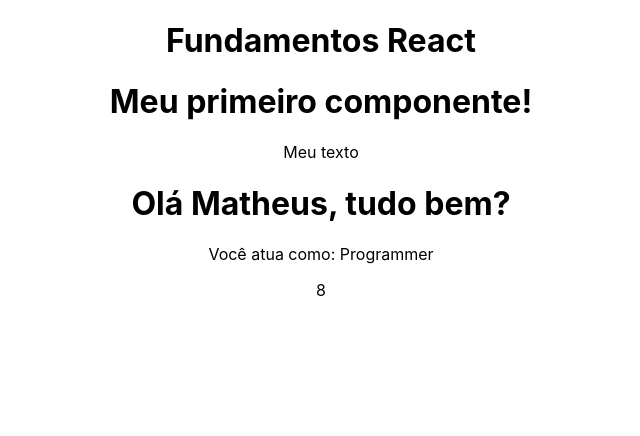
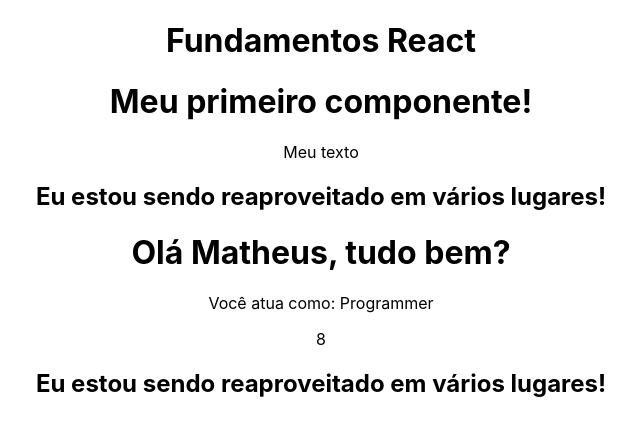
Before and after one commit to VitoriaNauanda/Curso_React, a React (Create React App) app in the folder 2_FUNDAMENTOS/fundamentos/: page / in a window 1280 px wide. Shown: the top 436 px of the page, without its empty margins (319-959 px from the left). Built offline with nearby package versions, Linux system fonts and the light colour scheme.

Commit message:
Implementando hierárquia de componentes

```diff
--- a/2_FUNDAMENTOS/fundamentos/src/App.js
+++ b/2_FUNDAMENTOS/fundamentos/src/App.js
@@ -1,6 +1,8 @@
 //Components//
 import FirstComponent from './components/FirstComponent';
 import TemplateExpression from './components/TemplateExpressions';
+import MyComponent from './components/MyComponent';
+
 //Styles - CSS//
 import './App.css';
 
@@ -10,6 +12,7 @@ function App() {
       <h1>Fundamentos React</h1>
       <FirstComponent/>
       <TemplateExpression/>
+      <MyComponent/>
     </div>
   );
 }
--- a/2_FUNDAMENTOS/fundamentos/src/components/FirstComponent.js
+++ b/2_FUNDAMENTOS/fundamentos/src/components/FirstComponent.js
@@ -1,10 +1,13 @@
+import MyComponent from "./MyComponent";
+
 const FirstComponent = () => {
     return (
         <div>
             <h1>Meu primeiro componente!</h1>
             <p className = "Teste"> Meu texto</p>
+            <MyComponent/>
         </div>
 
     );
-};
-export default FirstComponent;
+}
+export default FirstComponent
--- /dev/null
+++ b/2_FUNDAMENTOS/fundamentos/src/components/MyComponent.js
@@ -0,0 +1,9 @@
+const MyComponent = () => {
+
+    return (
+        <div>
+            <h2>Eu estou sendo reaproveitado em vários lugares!</h2>
+        </div>
+    )
+}
+export default MyComponent
--- a/2_FUNDAMENTOS/fundamentos/src/components/TemplateExpressions.js
+++ b/2_FUNDAMENTOS/fundamentos/src/components/TemplateExpressions.js
@@ -11,6 +11,6 @@ const TemplateExpression = () => {
             <p>{4+4}</p>
             <p>{console.log("JSX React")}</p>
         </div>
-    );
+    )
 }
 export default TemplateExpression
```
